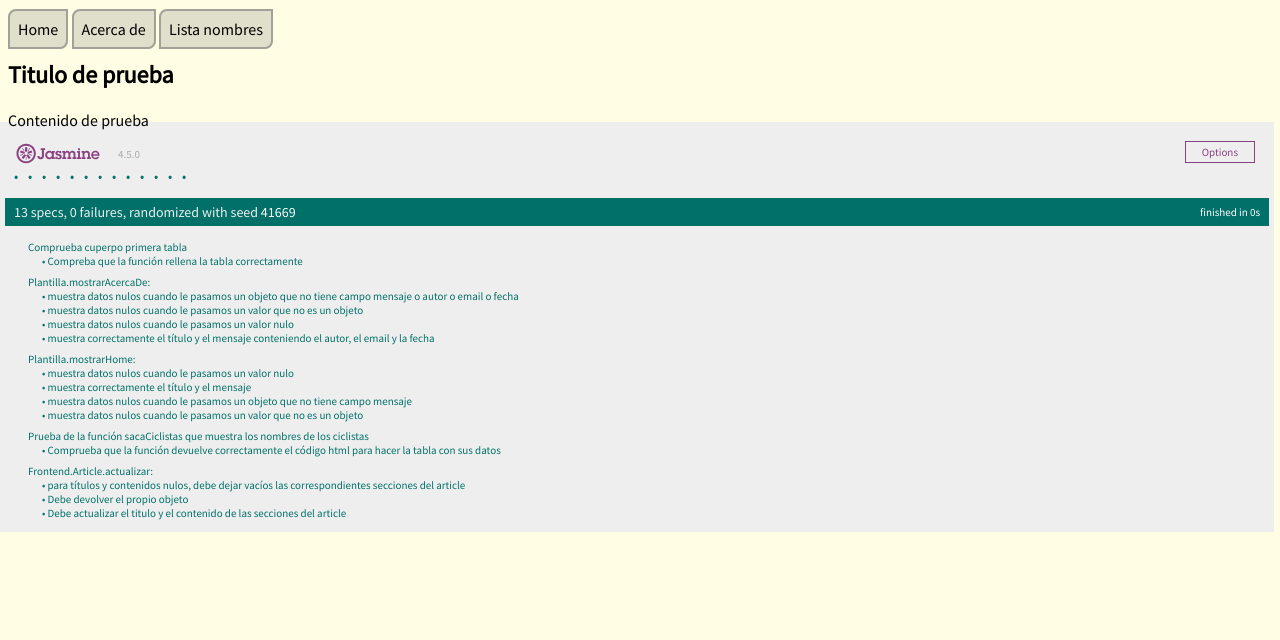
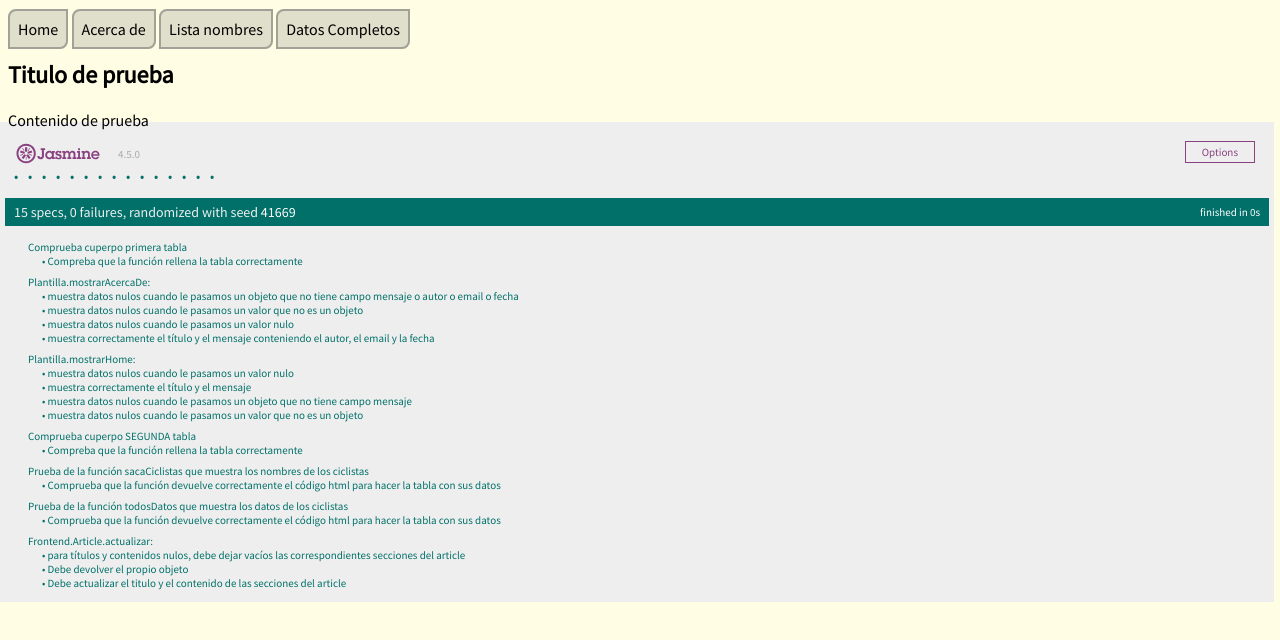
Before and after one commit to UJA-DAGIL-22-23/dagil-2022-2023-practica-3-jbm00030, a website with bundled scripts: page front-end/static-files/index.html in a window 1280 px wide. Shown: the part 64-704 px from the top of the page. Built offline with nearby package versions, Linux system fonts and the light colour scheme.

Commit message:
Implementación de la última HU de la primera iteración y su prueba

```diff
--- a/front-end/static-files/index.html
+++ b/front-end/static-files/index.html
@@ -28,6 +28,8 @@
             title="Llama a la ruta /acercade del MS Plantilla">Acerca de</a>
         <a href="javascript:Plantilla.lista_nombres()" class="opcion-principal"
             title="Llama a la ruta /acercade del MS Plantilla">Lista nombres</a>
+        <a href="javascript:Plantilla.lista_datos()" class="opcion-principal"
+            title="Llama a la ruta /acercade del MS Plantilla">Datos Completos</a>
     </nav>
 
     <!--
--- a/front-end/static-files/js/ms-plantilla-spec.js
+++ b/front-end/static-files/js/ms-plantilla-spec.js
@@ -146,6 +146,10 @@ describe("Comprueba cuperpo primera tabla", function(){
 
 })
 
+/**
+ * FUNCIÓN QUE PRUEBA LA FUNCIÓN QUE IMPRIME QUE TODOS LOS NOMBRES DE LOS CICLISTAS
+ */
+
 describe("Prueba de la función sacaCiclistas que muestra los nombres de los ciclistas", function(){
 
     it("Comprueba que la función devuelve correctamente el código html para hacer la tabla con sus datos",  function(){
@@ -179,6 +183,90 @@ describe("Prueba de la función sacaCiclistas que muestra los nombres de los cic
     })
 })
 
+/**
+ * PRUEBA DE LA FUNCIÓN QUE ME REALIZA EL CUERPO DE A FUNCIÓN DE LA HU 2
+ */
+describe("Comprueba cuperpo SEGUNDA tabla", function(){
+
+
+    it("Compreba que la función rellena la tabla correctamente", function() {
+        //Creo unos datos con los que probar
+        const c = {
+            data: {
+              nombre: 'Jose',
+              apellidos: 'Ballester Marin',
+              id: '0001',
+              email: 'jbm@uja.es',
+              f_nac:{
+                dia: 16,
+                mes: 5,
+                anio: 2000
+              },
+              equipos: ["movistar","vodafone","orange"]
+            }
+        };
+
+        const resultado=Plantilla.cuerpo2(c);
+        expect(resultado).toBe('<tr><td>0001</td><td>Jose Ballester Marin</td><td>movistar,vodafone,orange</td><td>16/5/2000</td><td>jbm@uja.es</td></tr>');
+
+    });
+
+
+})
+
+/**
+ *
+ */
+
+describe("Prueba de la función todosDatos que muestra los datos de los ciclistas", function(){
+
+    it("Comprueba que la función devuelve correctamente el código html para hacer la tabla con sus datos",  function(){
+        const c = {
+            data:[{
+                data: {
+                    nombre: 'Jose',
+                    apellidos: 'Ballester Marin',
+                    id: '0001',
+                    email: 'jbm@uja.es',
+                    f_nac:{
+                        dia: 16,
+                        mes: 5,
+                        anio: 2000
+                    },
+                     equipos: ["movistar","vodafone","orange"]
+                },
+                data: {
+                    nombre: 'Jose',
+                    apellidos: 'Ballester Marin',
+                    id: '0002',
+                    email: 'jbm@uja.es',
+                    f_nac:{
+                        dia: 16,
+                        mes: 5,
+                        anio: 2000
+                    },
+                     equipos: ["movistar","vodafone","orange"]
+                }
+            }]
+        };
+
+        spyOn(Frontend.Article, "actualizar");
+        Plantilla.todosDatos(c);
+        expect(Frontend.Article.actualizar).toHaveBeenCalledWith("Datos de todos los ciclistas", '<table class="op1"><thead><th>ID</th><th>Ciclistas</th><th>Equipos</th><th>Fecha de Nacimiento</th><th>Email</th></thead><tbody><tr><td>0002</td><td>Jose Ballester Marin</td><td>movistar,vodafone,orange</td><td>16/5/2000</td><td>jbm@uja.es</td></tr></tbody></table>');
+
+        //<tr><td><em>Jose Ballester Marin</em></td></tr>
+
+        //expect(Frontend.Article.actualizar).toHaveBeenCalledWith("Nombre de todos los ciclistas", c);
+
+        //const resultado = Plantilla.muestraCiclistas(c);
+
+        //const prueba = resultado.getElementsByTagName('tbody')[0];
+
+        //expect(prueba.children[0].textContent).toBe('Jose Ballester Marin');
+        //expect(resultado).toBe('<table class="op1"><thead><th>Ciclistas</th></thead><tbody><tr><td><em>Jose Ballester Marin</em></td></tr><tr><td><em>Juan Ballester Marin</em></td></tr></tbody></table>');
+    })
+})
+
 
 /*
 IMPORTANTE
--- a/front-end/static-files/js/ms-plantilla.js
+++ b/front-end/static-files/js/ms-plantilla.js
@@ -104,11 +104,24 @@ Plantilla.cuerpo1 = function(c){
 
     return `<tr><td><em>${ciclista.nombre} ${ciclista.apellidos}</em></td></tr>`;
 }
+
+/**
+ *
+ * @param {*} c
+ * @returns
+ */
+Plantilla.cuerpo2 = function(c){
+    const ciclista= c.data;
+
+    //const aux= new Date (c.f_nac.dia, c.f_nac.mes, c.f_nac.anio);
+
+    return `<tr><td>${ciclista.id}</td><td>${ciclista.nombre} ${ciclista.apellidos}</td><td>${ciclista.equipos}</td><td>${ciclista.f_nac.dia}/${ciclista.f_nac.mes}/${ciclista.f_nac.anio}</td><td>${ciclista.email}</td></tr>`;
+}
 //FUNCIONES REALIZADAS PARA PROCESAR LAS HISTORIAS DE USUARIO
 
 /**
  *
- *
+ * ESTA FUNCIÓN MUESTRA LOS NOMBRE DE LOS CICLISTAS CON FORMATO HTML PARA DIRECTAMENTE MOSTRARLO
  *
  */
 
@@ -125,6 +138,23 @@ Plantilla.muestraCiclistas = function(vector){
     Frontend.Article.actualizar("Nombre de todos los ciclistas",x);
 }
 
+
+
+/**
+ *
+ * @param {*} vector
+ *
+ */
+Plantilla.todosDatos = function(vector){
+
+    let x = "";
+
+    x += `<table class="op1"><thead><th>ID</th><th>Ciclistas</th><th>Equipos</th><th>Fecha de Nacimiento</th><th>Email</th></thead><tbody>`;
+    vector.data.forEach(element => x += Plantilla.cuerpo2(element))
+    x += `</tbody></table>`;
+
+    Frontend.Article.actualizar("Datos de todos los ciclistas",x);
+}
 
 //FUNCIONES PARA PROCESAROS LOS EVENTOS DE LOS BOTONES
 
@@ -149,3 +179,8 @@ Plantilla.procesarHome = function () {
 Plantilla.procesarAcercaDe = function () {
     this.descargarRuta("/plantilla/acercade", this.mostrarAcercaDe);
 }
+
+
+Plantilla.lista_datos = function (){
+    this.descargarRuta("/plantilla/sacaCiclistas", this.todosDatos);
+}
```
